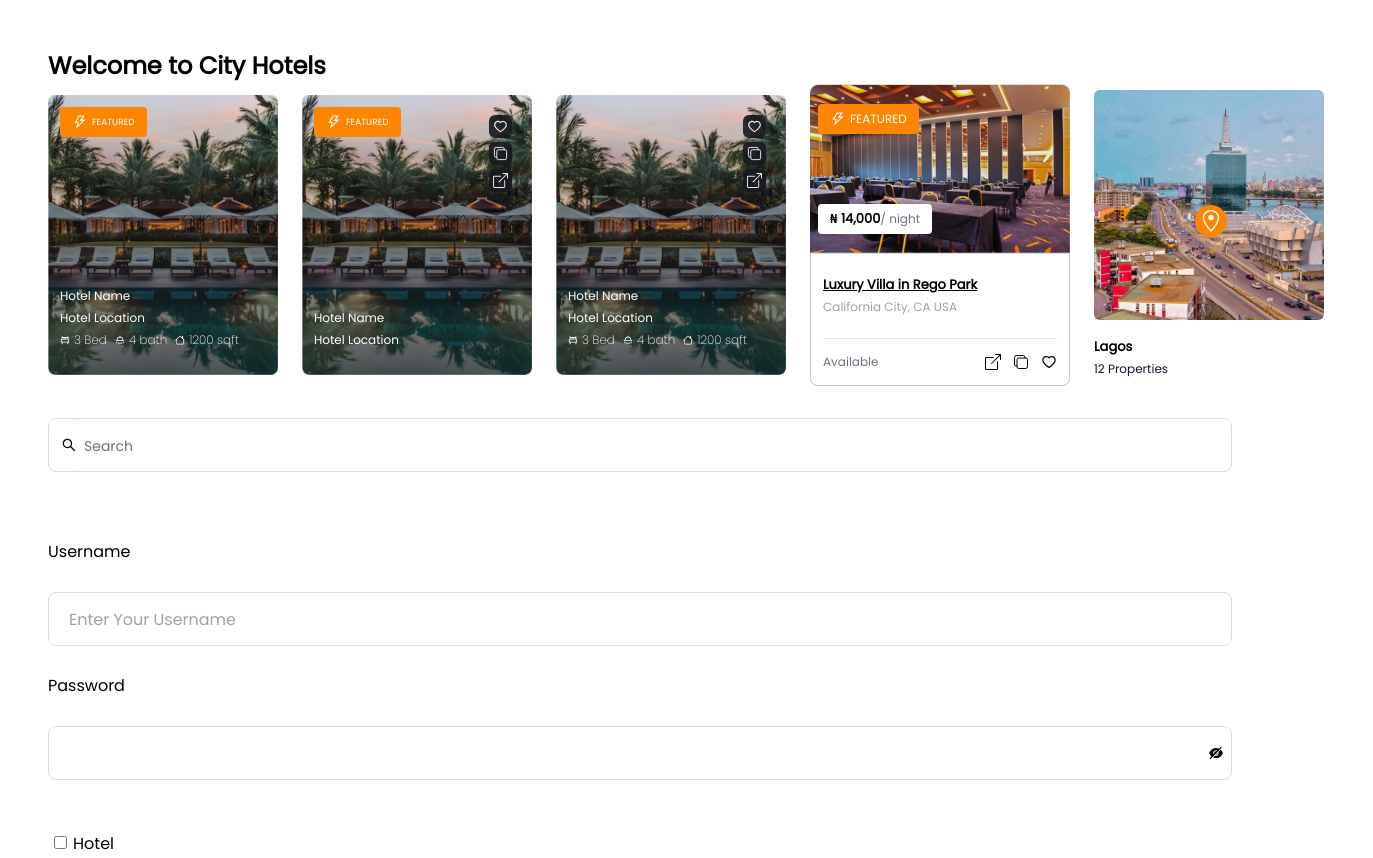
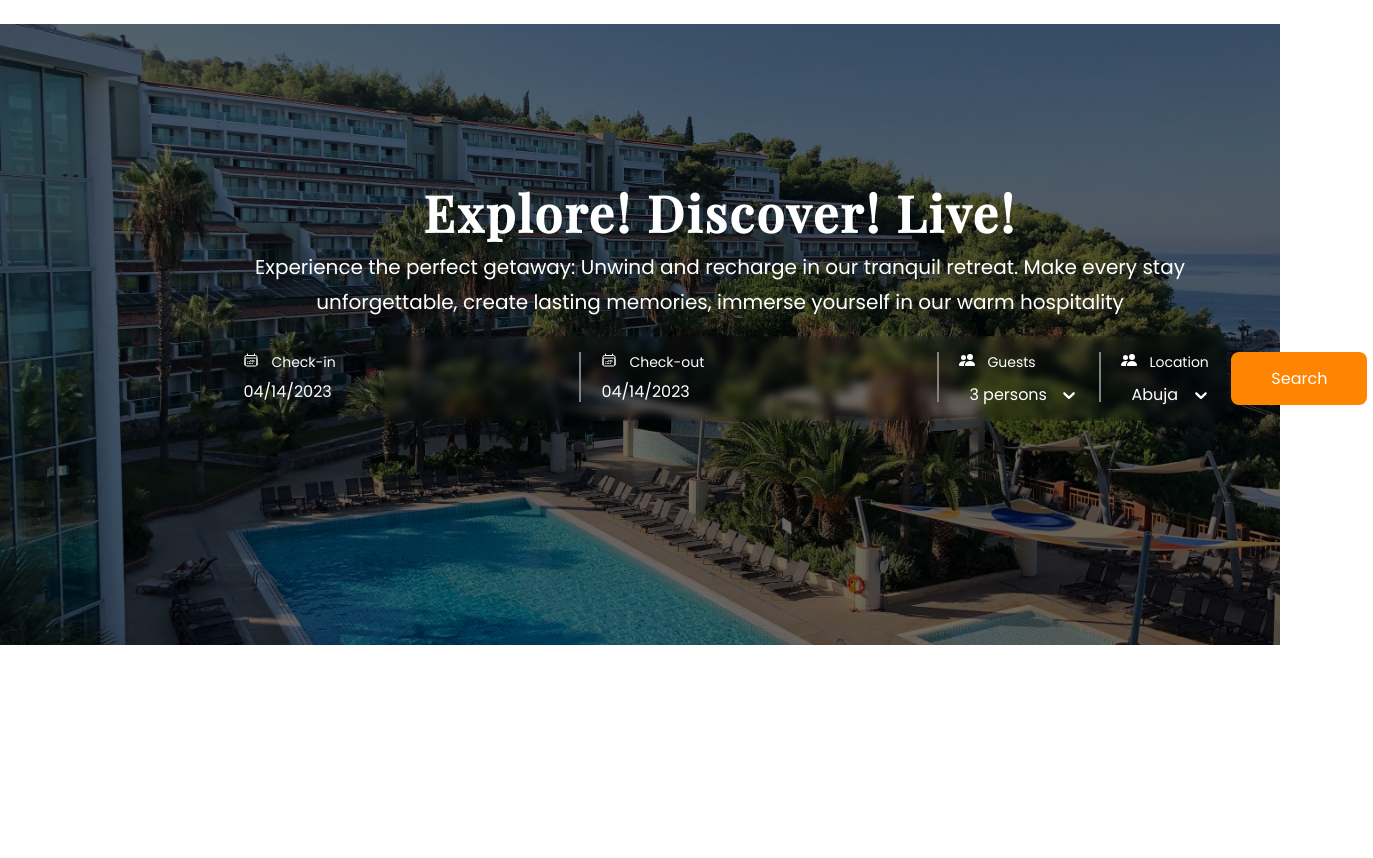
Before and after one commit to just-midemichael/ch-fe2, a Next.js app: page / in a window 1280 px wide. Shown: the top 858 px of the page, 1373 px wide, since content can reach past the window. After the commit the page ends 800 px from the top, so only its background shows below. Built offline with nearby package versions, Linux system fonts and the light colour scheme.

Commit message:
feat: banner component build

```diff
--- /dev/null
+++ b/src/components/shared/banner/Banner.module.scss
@@ -0,0 +1,7 @@
+.base {
+    background-image: url('/banner.png');
+    width: 100vw;
+    height: 690px;
+    background-size: 100% 100%;
+    background-repeat: no-repeat;
+}
--- /dev/null
+++ b/src/components/shared/banner/Banner.props.tsx
@@ -0,0 +1,4 @@
+export default interface BannerProps
+  extends React.HtmlHTMLAttributes<HTMLElement> {
+  item?: [];
+}
--- /dev/null
+++ b/src/components/shared/banner/Banner.tsx
@@ -0,0 +1,119 @@
+import { useState } from "react";
+import { HiOutlineCalendarDays } from "react-icons/hi2";
+import { BsFillPeopleFill } from "react-icons/bs";
+import DatePicker from "react-datepicker";
+import "react-datepicker/dist/react-datepicker.css";
+import Select from "react-select";
+import type BannerProps from "./Banner.props";
+import { H1, H4, P } from "../headings/Headings";
+import Button from "../button/Button";
+import Img from "../images/Image";
+
+const Banner: React.FC<BannerProps> = () => {
+  const [startDate, setStartDate] = useState(new Date());
+  const [endDate, setEndDate] = useState(new Date());
+
+  const persons = [
+    { value: "3 persons", label: "3 persons" },
+    { value: "2 persons", label: "2 persons" },
+    { value: "1 person", label: "1 person" }
+  ];
+
+  const options = [
+    { value: "Abuja", label: "Abuja" },
+    { value: "Lagos", label: "Lagos" },
+    { value: "Oyo", label: "Oyo" },
+    { value: "Ogun", label: "Ogun" },
+    { value: "Enugu", label: "Enugu" }
+  ];
+
+  return (
+    <div>
+      <Img
+        path="/banner.png"
+        name="banner"
+        className="relative h-[669px] max-w-[100vw]"
+      />
+      <div className="absolute top-[188px] left-[249px]">
+        <div className="flex w-[942px] flex-col text-center align-middle">
+          <H1 className="mb-3">Explore! Discover! Live!</H1>
+
+          <H4>
+            Experience the perfect getaway: Unwind and recharge in our tranquil
+            retreat. Make every stay unforgettable, create lasting memories,
+            immerse yourself in our warm hospitality
+          </H4>
+        </div>
+
+        <div className="my-4 mx-[12%] flex w-[75%] justify-center gap-5 py-4 align-middle backdrop-blur-sm">
+          <div>
+            <div className="flex gap-3 pb-2 align-middle">
+              <HiOutlineCalendarDays className="inline text-white" />
+              <P className="text-white">Check-in</P>
+            </div>
+            <DatePicker
+              className="bg-transparent text-white"
+              selected={startDate}
+              onChange={(date) => setStartDate(date)}
+              monthsShown={2}
+            />
+          </div>
+
+          <span className="h-[50px] w-[2px] border border-solid border-[#828282]"></span>
+
+          <div>
+            <div className="flex gap-3 pb-2 align-middle">
+              <HiOutlineCalendarDays className="inline text-white" />
+              <P className="text-white">Check-out</P>
+            </div>
+            <DatePicker
+              className="bg-transparent text-white"
+              selected={endDate}
+              onChange={(date) => setEndDate(date)}
+              monthsShown={2}
+            />
+          </div>
+
+          <span className="h-[50px] w-[2px] border border-solid border-[#828282]"></span>
+
+          <div>
+            <div className="flex gap-3 pb-2 align-middle">
+              <BsFillPeopleFill className="text-white" />
+              <P className="text-white">Guests</P>
+            </div>
+
+            <Select
+              classNamePrefix="select"
+              className="h-[29px] w-[120px] bg-transparent"
+              defaultValue={persons[0]}
+              name="guest"
+              options={persons}
+            />
+          </div>
+
+          <span className="h-[50px] w-[2px] border border-solid border-[#828282]"></span>
+
+          <div>
+            <div className="flex gap-3 pb-2 align-middle">
+              <BsFillPeopleFill className="text-white" />
+              <P className="text-white">Location</P>
+            </div>
+            <Select
+              classNamePrefix="select"
+              className="h-[29px] w-[90px] bg-transparent"
+              defaultValue={options[0]}
+              name="city"
+              options={options}
+            />
+          </div>
+
+          <Button size="lg" color="primary">
+            Search
+          </Button>
+        </div>
+      </div>
+    </div>
+  );
+};
+
+export default Banner;
--- a/src/components/shared/headings/Headings.tsx
+++ b/src/components/shared/headings/Headings.tsx
@@ -35,7 +35,7 @@
   return (
     <h4
       {...props}
-      className={`font-poppins text-[20px] font-medium leading-[43px] text-white ${props.className}`}
+      className={`font-poppins text-[20px] font-medium leading-[35px] text-white ${props.className}`}
     >
       {props.children}
     </h4>
--- a/src/pages/index.tsx
+++ b/src/pages/index.tsx
@@ -1,101 +1,14 @@
-import { useState } from "react";
-import type { ChangeEvent } from "react";
-import Hero from "@/components/home/hero/Hero";
-import City from "@/components/shared/cityCard/City";
-import Featured from "@/components/shared/featuredCard/Featured";
-import Hotel from "@/components/shared/hotelCard/Hotel";
-import AmountInput from "@/components/shared/amountInput/AmountInput";
-import Checkbox from "@/components/shared/checkbox/Checkbox";
-import Dropdown from "@/components/shared/dropdown/Dropdown";
+import Banner from "@/components/shared/banner/Banner";
 import Meta from "@/components/shared/meta/Meta";
-import SearchInput from "@/components/shared/searchInput/SearchInput";
-import Main from "@/layout/main/Main";
-import Input from "@/components/shared/input/Input";
 
 export default function Home() {
-  const options = [
-    {
-      label: "Motel",
-      value: ""
-    },
-    {
-      label: "Boy",
-      value: "boy"
-    },
-    {
-      label: "Girl",
-      value: "girl"
-    }
-  ];
-
-  const [dropdownValue, setDropdownValue] = useState("");
-  const handleDropdownChange = (e: ChangeEvent<HTMLSelectElement>) => {
-    setDropdownValue(e.target.value);
-  };
-
-  const [checkboxes, setCheckboxes] = useState({
-    Hotel: false,
-    City: false
-  });
-
-  const handleCheckboxChange = (e: ChangeEvent<HTMLInputElement>) => {
-    setCheckboxes((prevState) => {
-      return { ...prevState, [e.target.name]: e.target.checked };
-    });
-  };
-
   return (
     <>
       <Meta
         title="Welcome to City Hotels"
         description="Home page of City Hotels, Nigeria"
       />
-
-      <Main>
-        <div>
-          <Hero />
-          <div className="flex items-center gap-6">
-            <Hotel featured={true} info={true} favourite={false} />
-            <Hotel featured={true} info={false} favourite={true} />
-            <Hotel featured={false} info={true} favourite={true} />
-            <Featured featured={true} />
-            <City />
-          </div>
-          <div className="py-5">
-            <SearchInput placeholder="Search" />
-          </div>
-          <div className="py-5">
-            <Input
-              label="Username"
-              name="username"
-              placeholder="Enter Your Username"
-            />
-            <Input type="password" label="Password" name="username" />
-          </div>
-          <div className="py-5">
-            <Checkbox
-              label="Hotel"
-              value={checkboxes.Hotel}
-              onChange={handleCheckboxChange}
-            />
-            <Checkbox
-              label="City"
-              value={checkboxes.City}
-              onChange={handleCheckboxChange}
-            />
-            <AmountInput placeholder="$ min" />
-          </div>
-          <div className="py-4">
-            <div>
-              <Dropdown
-                options={options}
-                onChange={handleDropdownChange}
-                dropdownValue={dropdownValue}
-              />
-            </div>
-          </div>
-        </div>
-      </Main>
+      <Banner />
     </>
   );
 }
--- a/src/styles/globals.scss
+++ b/src/styles/globals.scss
@@ -5,3 +5,38 @@
 body {
   font-family: 'Poppins',  'Playfair Display', serif;
 }
+
+.ant-picker .ant-picker-input >input::placeholder,
+.ant-space-item {
+  color: white;
+}
+
+.select__input {
+  color: white !important;
+}
+
+.select__indicator {
+  padding: 0px !important;
+  color: white !important;
+  cursor: pointer !important;
+}
+
+.select__control {
+  background: transparent !important;
+  border: none !important;
+  margin-top: -4px !important;
+}
+
+.select__single-value,
+.select_input-container {
+  font-size: 16px !important;
+  color: white !important;
+}
+
+.select__indicator-separator {
+  display: none !important;
+}
+
+.select__menu {
+  width: 200px !important;
+}
--- a/tsconfig.json
+++ b/tsconfig.json
@@ -9,7 +9,7 @@
     "alwaysStrict": true,
     "strictNullChecks": true,
     "noUncheckedIndexedAccess": true,
-    "noImplicitAny": true,
+    "noImplicitAny": false,
     "noImplicitReturns": true,
     "noImplicitThis": true,
     "noUnusedLocals": true,
```
Also changed, not shown: package.json (+5 -2 lines), public/Banner.png (added), 1 other file (tests, documents, lock files or other folders).
